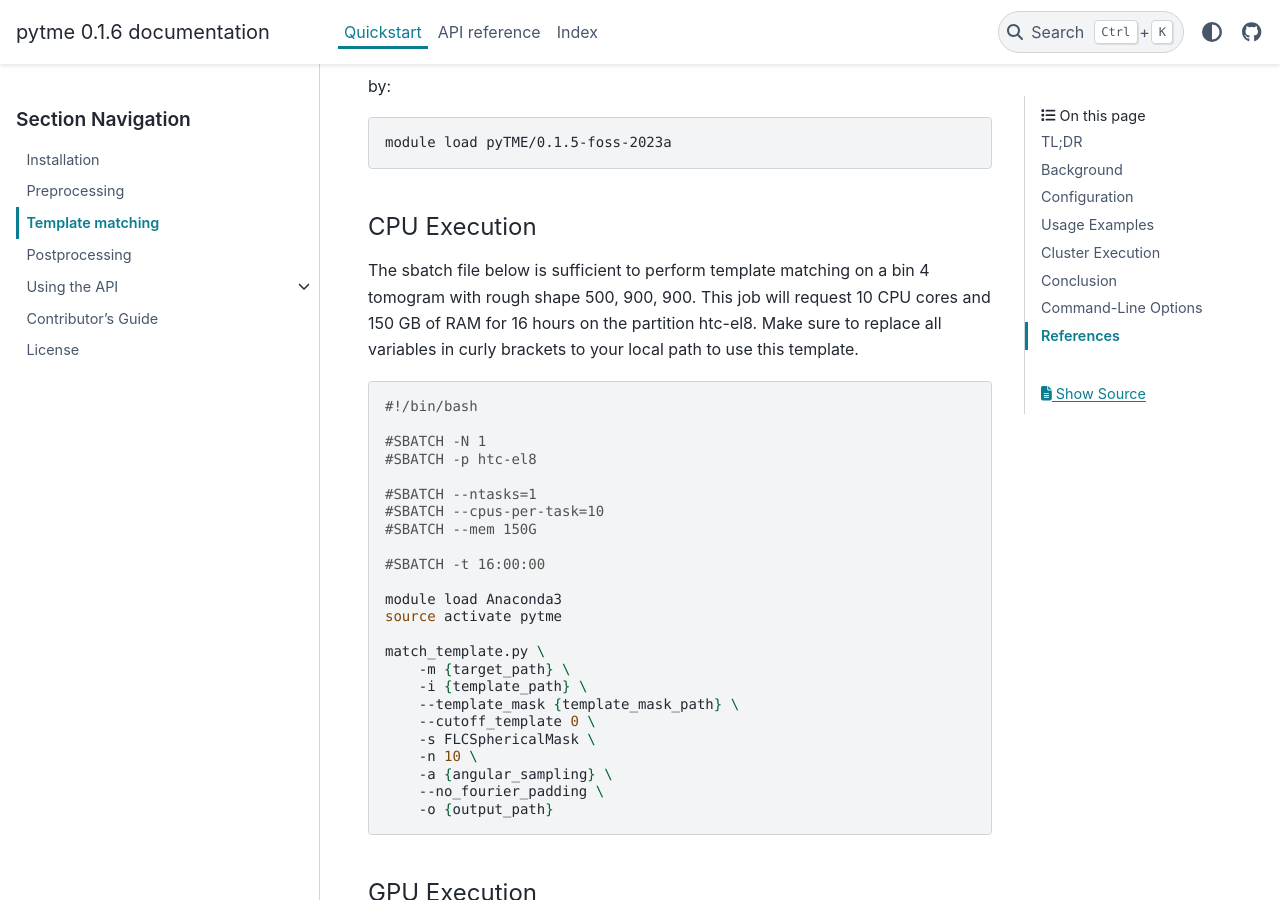
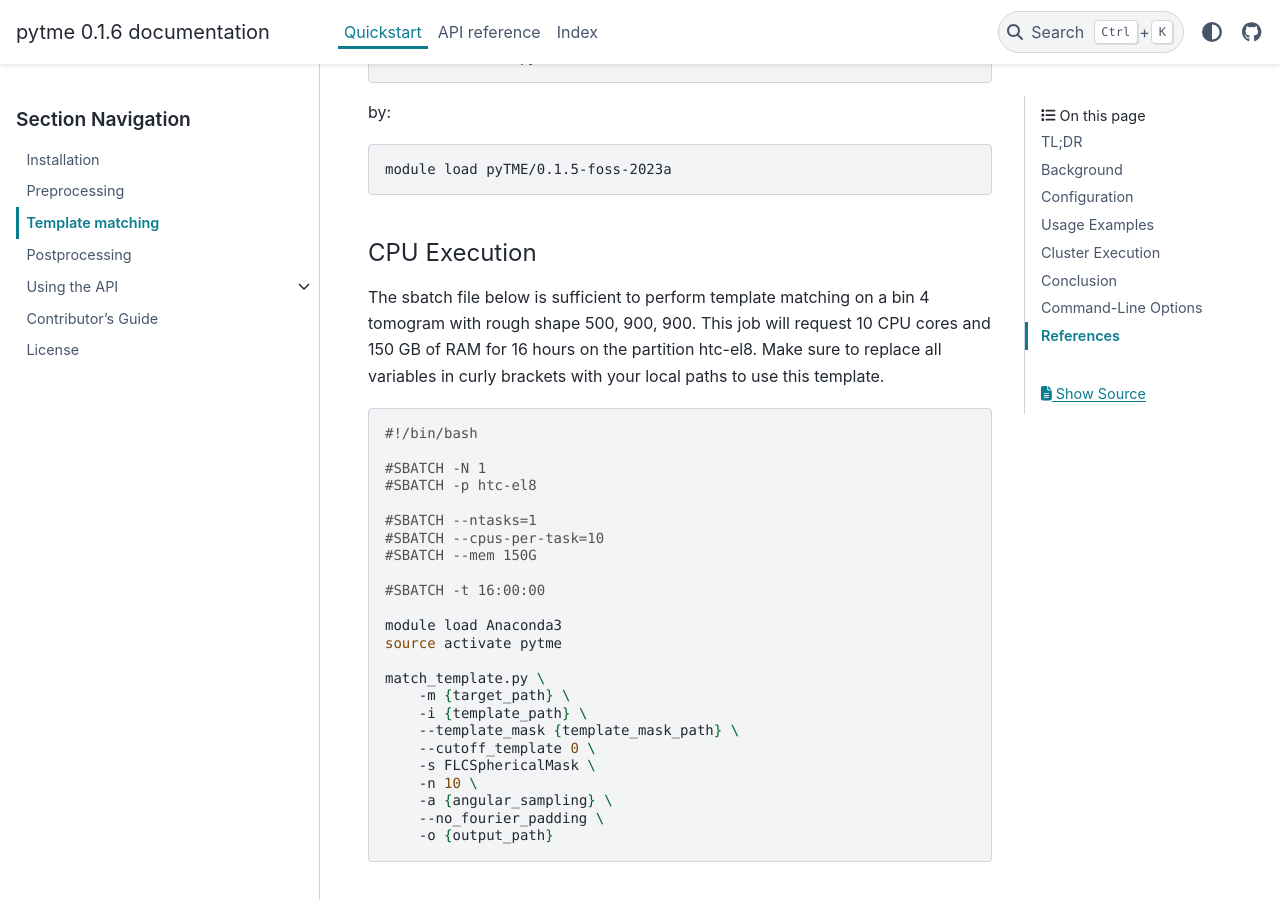
Before and after one commit to KosinskiLab/pyTME, a Sphinx documentation site: the page built from doc/quickstart/match_template.rst, in a window 1280 px wide and 900 px high, scrolled down 7448 px. Built offline with Sphinx 7.4.7 and the PyData theme 0.15.4, drawn with Linux system fonts in a browser that asks for light colours; some of the changed text lies outside the part shown.

Commit message:
Fixed typos in documentation

```diff
--- a/doc/quickstart/match_template.rst
+++ b/doc/quickstart/match_template.rst
@@ -327,7 +327,7 @@
 CPU Execution
 ^^^^^^^^^^^^^
 
-The sbatch file below is sufficient to perform template matching on a bin 4 tomogram with rough shape 500, 900, 900. This job will request 10 CPU cores and 150 GB of RAM for 16 hours on the partition htc-el8. Make sure to replace all variables in curly brackets to your local path to use this template.
+The sbatch file below is sufficient to perform template matching on a bin 4 tomogram with rough shape 500, 900, 900. This job will request 10 CPU cores and 150 GB of RAM for 16 hours on the partition htc-el8. Make sure to replace all variables in curly brackets with your local paths to use this template.
 
 .. code-block:: bash
 
--- a/doc/quickstart/postprocessing.rst
+++ b/doc/quickstart/postprocessing.rst
@@ -372,7 +372,7 @@
     Density(scores).to_file("scores.mrc")
     Density(rotations).to_file("rotations.mrc")
 
-Executing the code above will generated two CCP4/MRC files ``scores.mrc`` and ``rotations.mrc``, that you can open in the napari GUI shipped with |project| or a macromolecular viewer of your choice. For reference, you can have a look at the :ref:`preprocessing section <preprocess-filtering>`. to assess whether your results are reminiscent of examples there.
+Executing the code above will generated two CCP4/MRC files ``scores.mrc`` and ``rotations.mrc``, that you can open in the napari GUI shipped with |project| or a macromolecular viewer of your choice. For reference, you can have a look at the :ref:`preprocessing section <preprocess-filtering>` to assess whether your results are reminiscent of examples there.
 
 If no examples match your particular case, please feel free to open an issue in the |project| `repository <https://github.com/KosinskiLab/pyTME.git>`_.
 
```
Also changed, not shown: other parts of doc/quickstart/match_template.rst (+1 -1 lines).
